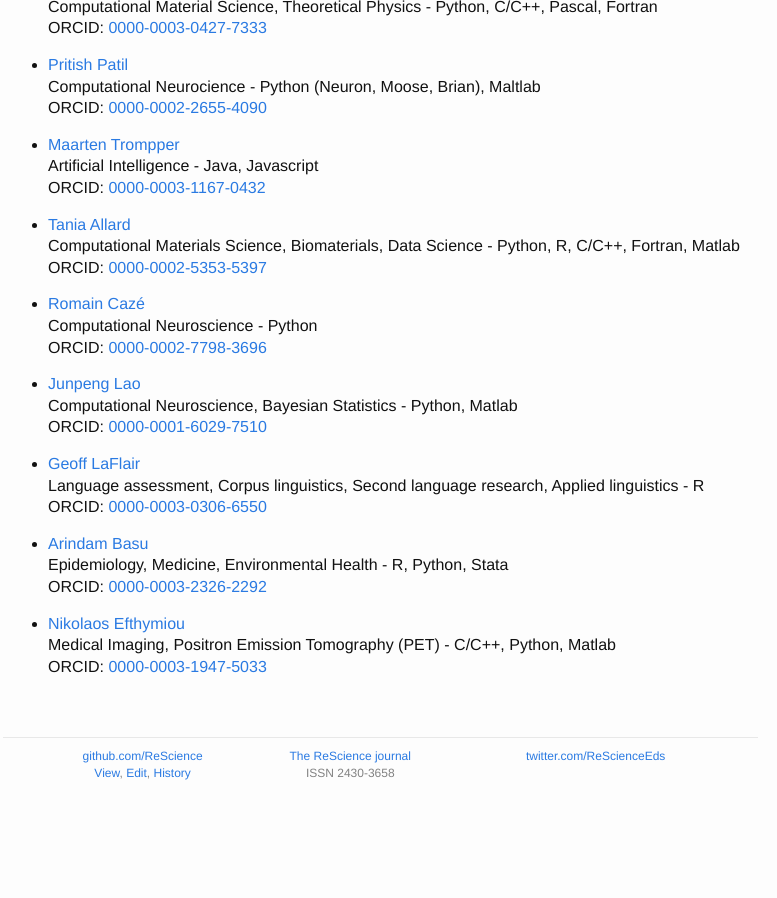
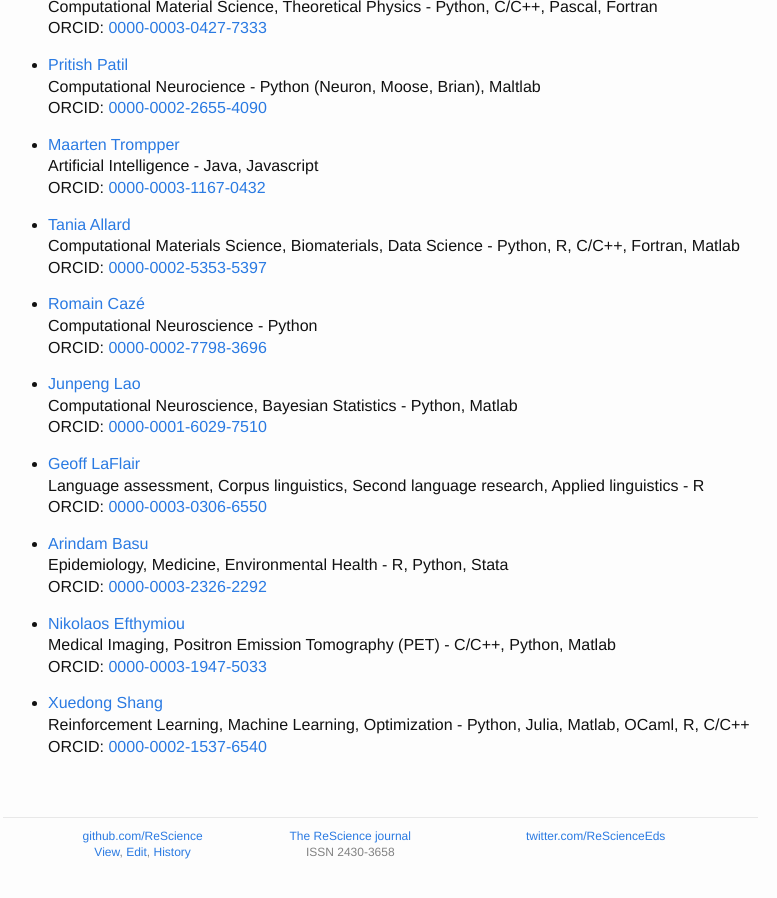
Before and after one commit to ReScience/rescience.github.io, a Jekyll site: the page built from 04-board.md, in a window 1280 px wide and 900 px high, scrolled down 8126 px. Shown: the whole window, without its empty margins (252-1029 px from the left). Built offline with Jekyll 4.4.1, drawn with Linux system fonts in a browser that asks for light colours; our own code applies the rules of GitHub Pages for plain Markdown files; before the commit the page ends 8947 px from its top, so only the background shows below that.

Commit message:
Added Xuedong Shang

```diff
--- a/04-board.md
+++ b/04-board.md
@@ -495,3 +495,7 @@ accepts submissions in other open source languages.
 * [Nikolaos Efthymiou](https://github.com/NikEfth)
   Medical Imaging, Positron Emission Tomography (PET) - C/C++, Python, Matlab
   ORCID: [0000-0003-1947-5033]( https://orcid.org/0000-0003-1947-5033)
+
+* [Xuedong Shang](https://github.com/xuedong)
+  Reinforcement Learning, Machine Learning, Optimization - Python, Julia, Matlab, OCaml, R, C/C++
+  ORCID: [0000-0002-1537-6540](https://orcid.org/0000-0002-1537-6540)
```
